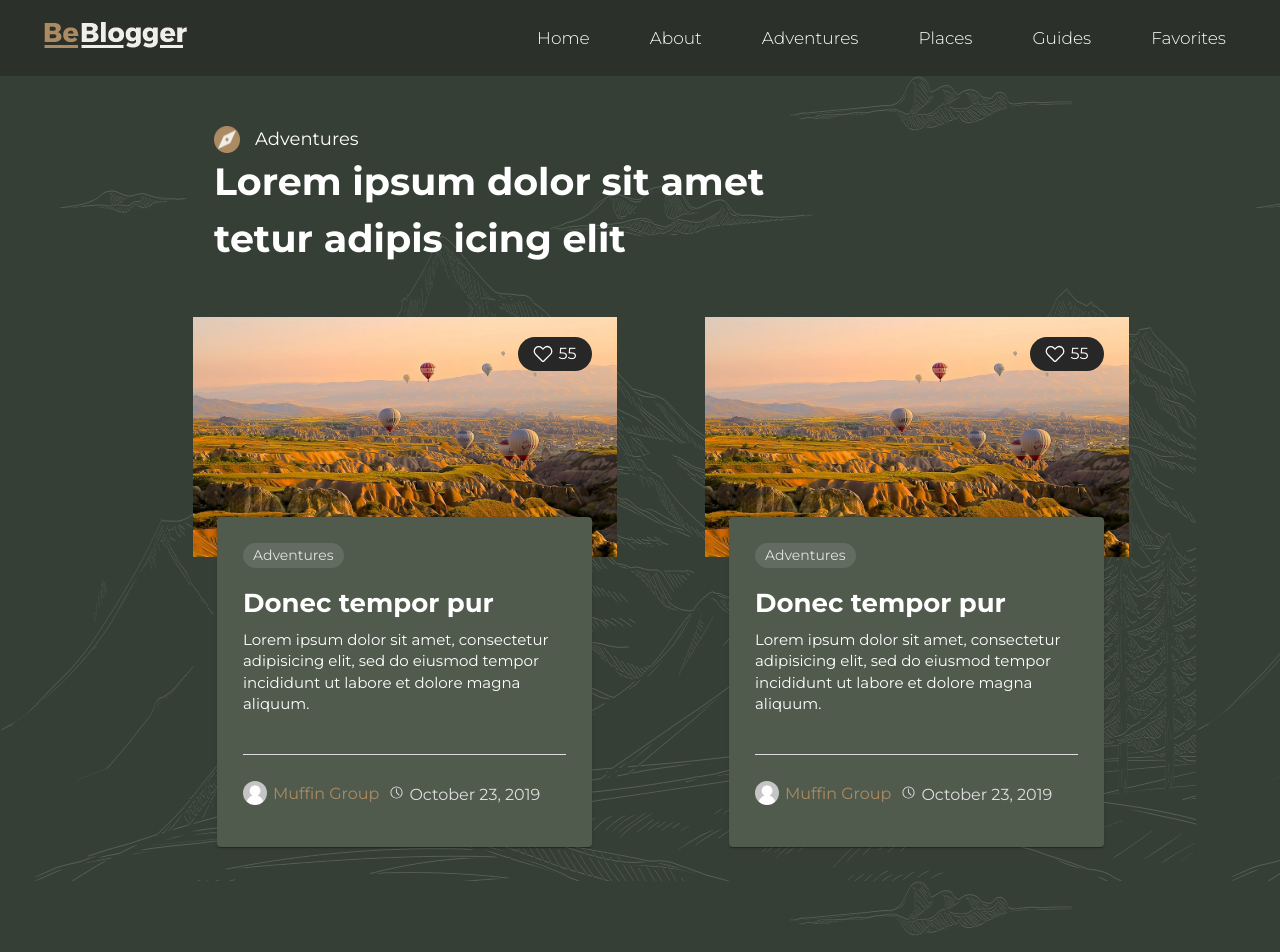
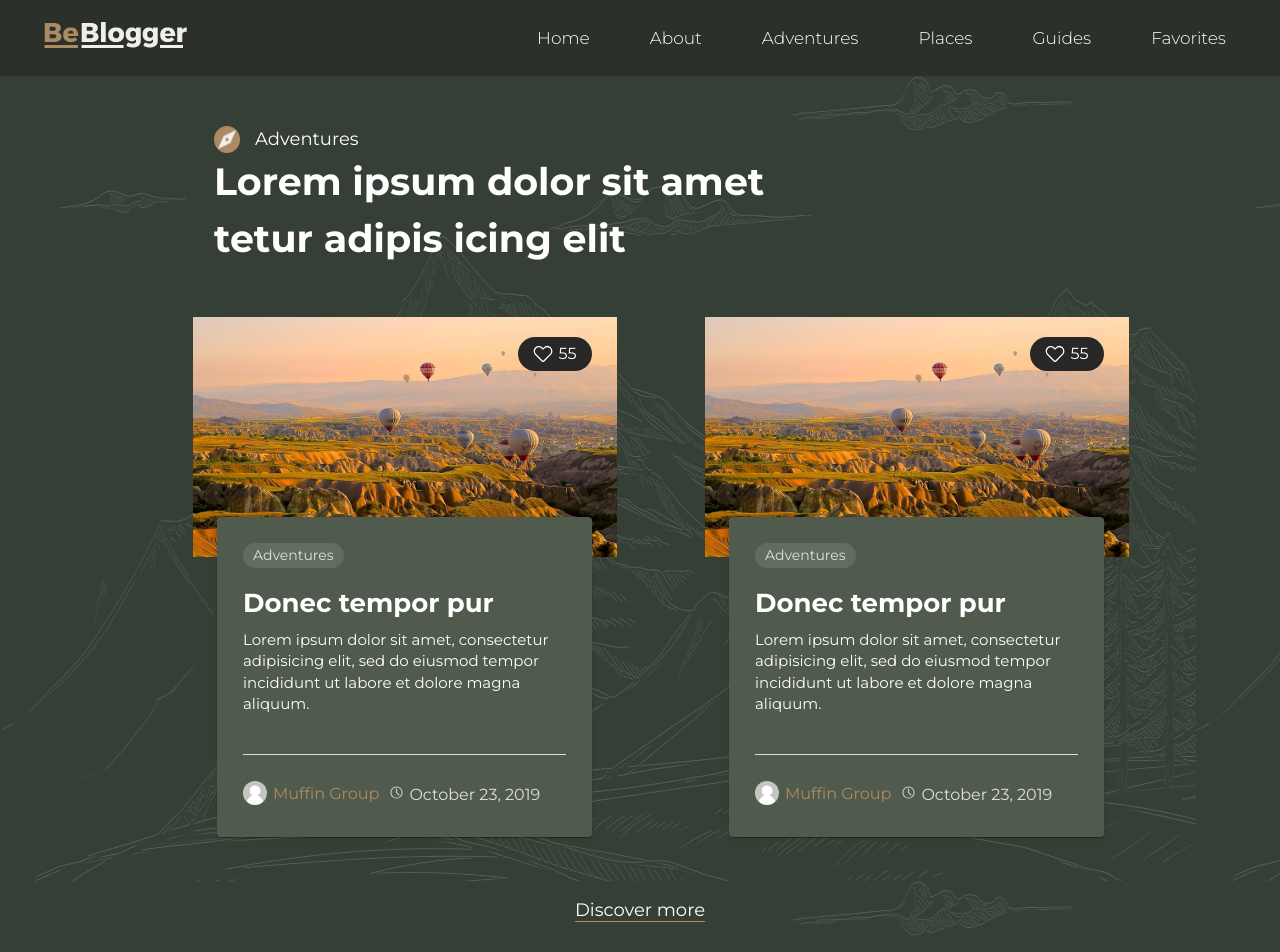
Before and after one commit to AleksM24/blog-project, a React (Create React App) app: page / in a window 1280 px wide. Shown: the top 952 px of the page. Built offline with nearby package versions, Linux system fonts and the light colour scheme.

Commit message:
add Discover more link

```diff
--- /dev/null
+++ b/src/components/adventures-block/AdventuresBlock.scss
@@ -0,0 +1,20 @@
+.discover-more-link{
+    margin: 50px;
+}
+
+.wrap-discover-more{
+    font-size: 18px;
+    font-weight: 400;
+    color: white;
+    height: 25px;
+    text-align: right;
+    text-align: center;
+}
+
+.text-discover{
+    border-bottom: 1px solid #ac8a62;
+    text-decoration: none;
+    font-size: 18px;
+    font-weight: 400;
+    color: white;
+}
--- a/src/components/adventures-block/AdventuresBlock.tsx
+++ b/src/components/adventures-block/AdventuresBlock.tsx
@@ -1,6 +1,7 @@
 import { Container, Grid } from "@mui/material";
 import AdventuresItem from "./adventures-item/AdventuresItem";
 import AdventuresTitle from "./adventures-title/AdventuresTitle";
+import "./../adventures-block/AdventuresBlock.scss";
 
 type Props = {};
 
@@ -27,6 +28,13 @@
           </Grid>
         </Grid>
       </div>
+      <section className="discover-more-link">
+        <Container maxWidth="md">
+          <div className="wrap-discover-more">
+            <a className="text-discover" href="">Discover more</a>
+          </div>
+        </Container>
+      </section>
     </>
   );
 };
--- a/src/components/adventures-block/adventures-item/adventures-card/AdventuresCard.scss
+++ b/src/components/adventures-block/adventures-item/adventures-card/AdventuresCard.scss
@@ -4,7 +4,7 @@
 
 .adv-card {
     background-color: #505b4e;
-    height: 330px;
+    height: 320px;
     position: absolute;
     top: 200px;
 }
--- a/src/container/Main/Main.scss
+++ b/src/container/Main/Main.scss
@@ -1,4 +1,4 @@
-.wrapper{
+.adventures-wrapper{
     background: url('../../assets/home-grren-bg.png');
-    height: 1000px;
+    height: 920px;
 }
--- a/src/container/Main/Main.tsx
+++ b/src/container/Main/Main.tsx
@@ -7,7 +7,7 @@
 
 const Main = (props: Props) => {
   return (
-    <div className="wrapper">
+    <div className="adventures-wrapper">
       <Container
         sx={{
           padding: "50px 0",
```
